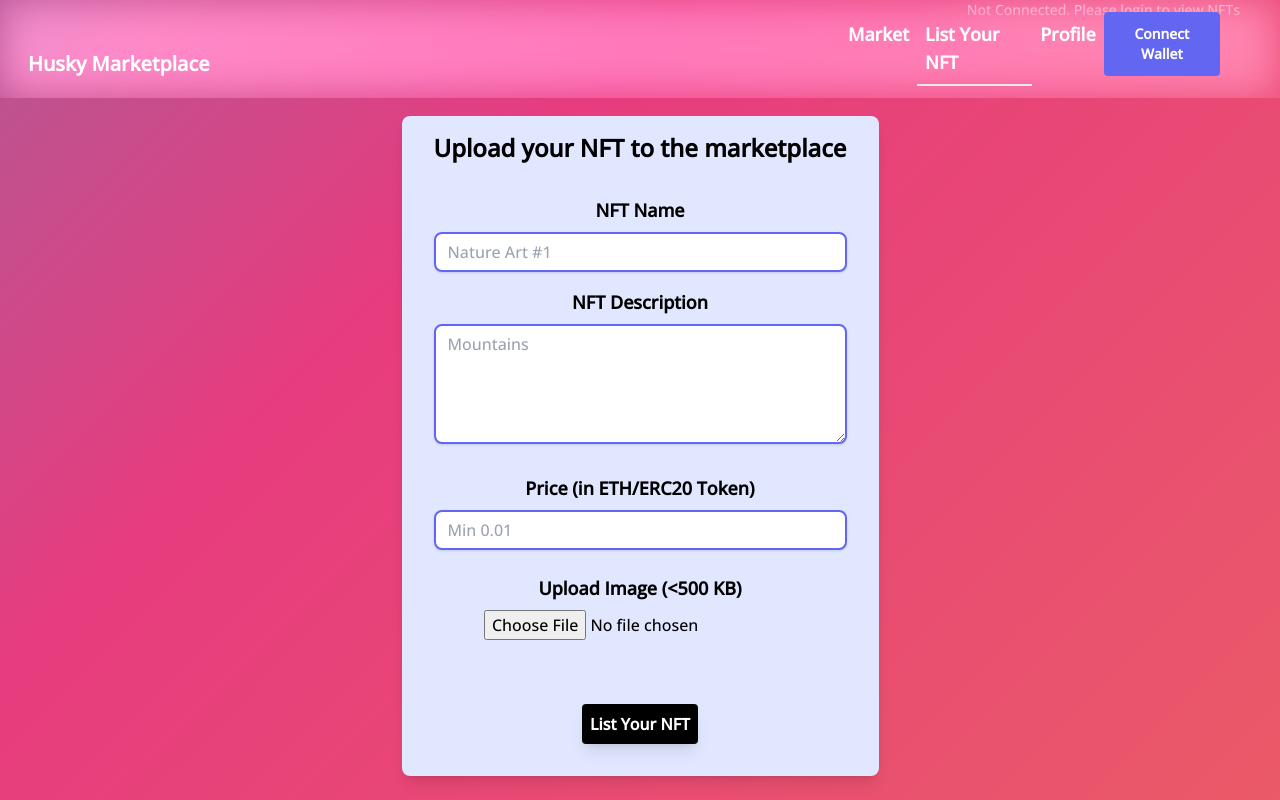
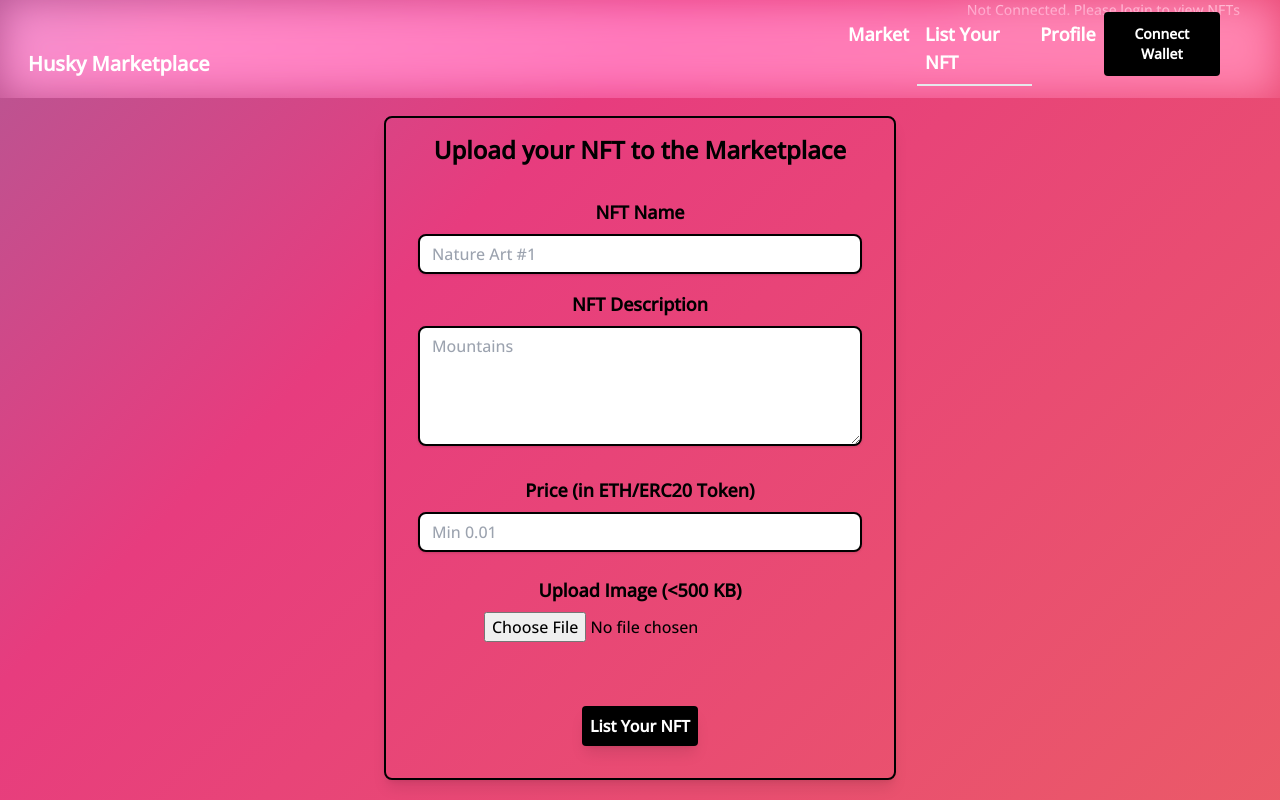
Before and after one commit to PratikThoratNortheastern/nft-marketplace-project, a React (Create React App) app: page /#/sellNFT in a window 1280 px wide. Built offline with nearby package versions, Linux system fonts and the light colour scheme; no server answers.

Commit message:
Form and Button Styling Changes

```diff
--- a/src/components/NFTTile.js
+++ b/src/components/NFTTile.js
@@ -14,7 +14,7 @@ function NFTTile(data) {
         <img
           src={IPFSUrl}
           alt=""
-          className="z-0 w-96 h-96 rounded-lg object-cover"
+          className="z-0 w-96 h-80 rounded-lg object-cover"
           crossOrigin="anonymous"
         />
         <div className="text-white w-full p-2 bg-gradient-to-t from-[#454545] to-transparent rounded-lg pt-5 -mt-20 z-10">
--- a/src/components/Navbar.js
+++ b/src/components/Navbar.js
@@ -108,7 +108,7 @@ function Navbar() {
               </li>
               <li>
                 <button
-                  className="enableEthereumButton bg-indigo-500 text-white font-bold py-3 px-4 rounded text-sm hover:scale-110 hover:text-indigo-500 hover:bg-white"
+                  className="enableEthereumButton bg-black text-white hover:bg-white hover:text-indigo-900 font-bold py-3 px-4 rounded text-sm hover:scale-110 hover:text-indigo-500 hover:bg-white"
                   onClick={connectWebsite}
                 >
                   {connected ? "Connected" : "Connect Wallet"}
--- a/src/components/SellNFT.js
+++ b/src/components/SellNFT.js
@@ -4,6 +4,7 @@ import { uploadFileToIPFS, uploadJSONToIPFS } from "../pinata";
 import Marketplace from "../Marketplace.json";
 import { useLocation } from "react-router";
 import { useNavigate } from "react-router-dom";
+import "./Navbar.css";
 
 export default function SellNFT() {
   const [formParams, updateFormParams] = useState({
@@ -126,9 +127,9 @@ export default function SellNFT() {
     <div className="">
       <Navbar></Navbar>
       <div className=" mt-20 flex flex-col place-items-center" id="nftForm">
-        <form className="bg-indigo-100 shadow-lg text-center rounded-lg px-8 pt-4 pb-8 mb-4 mt-4">
+        <form className="shadow-lg border-black border-2 w-2/5 text-center rounded-lg px-8 pt-4 pb-8 mb-4 mt-4">
           <h3 className="text-center text-2xl font-bold text-black mb-8">
-            Upload your NFT to the marketplace
+            Upload your NFT to the Marketplace
           </h3>
           <div className="mb-4">
             <label
@@ -138,7 +139,7 @@ export default function SellNFT() {
               NFT Name
             </label>
             <input
-              className="shadow appearance-none rounded-lg w-full py-2 px-3 text-gray-700 leading-tight focus:outline-none focus:shadow-outline border-indigo-500 border-2"
+              className="shadow appearance-none rounded-lg w-full py-2 px-3 text-gray-700 leading-tight focus:outline-none focus:shadow-outline border-black border-2"
               id="name"
               type="text"
               placeholder="Nature Art #1"
@@ -156,7 +157,7 @@ export default function SellNFT() {
               NFT Description
             </label>
             <textarea
-              className="shadow appearance-none border-indigo-500 border-2 rounded-lg w-full py-2 px-3 text-gray-700 leading-tight focus:outline-none focus:shadow-outline"
+              className="shadow appearance-none border-black border-2 rounded-lg w-full py-2 px-3 text-gray-700 leading-tight focus:outline-none focus:shadow-outline"
               cols="40"
               rows="5"
               id="description"
@@ -176,7 +177,7 @@ export default function SellNFT() {
               Price (in ETH/ERC20 Token)
             </label>
             <input
-              className="shadow appearance-none border-indigo-500 border-2 rounded-lg w-full py-2 px-3 text-gray-700 leading-tight focus:outline-none focus:shadow-outline"
+              className="shadow appearance-none border-black border-2 rounded-lg w-full py-2 px-3 text-gray-700 leading-tight focus:outline-none focus:shadow-outline"
               type="number"
               placeholder="Min 0.01"
               step="0.01"
@@ -199,7 +200,7 @@ export default function SellNFT() {
           <div className="text-red-600 text-xl text-center">{message}</div>
           <button
             onClick={listNFT}
-            className="font-bold mt-10 bg-black text-white hover:bg-white hover:text-black rounded p-2 shadow-lg w-max"
+            className="font-bold mt-10 bg-black text-white hover:bg-white hover:text-indigo-900 rounded p-2 shadow-lg w-max"
             id="list-button"
           >
             List Your NFT
```
